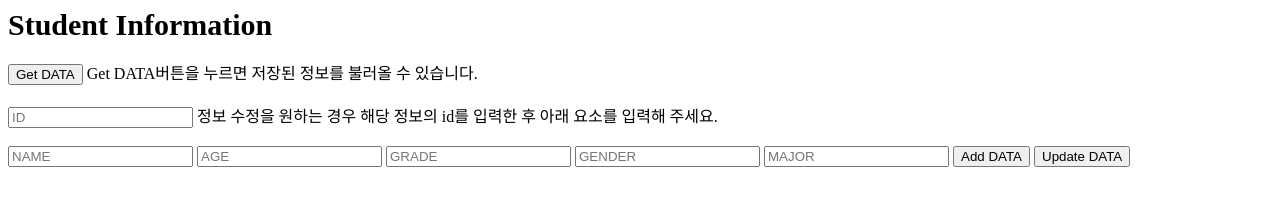
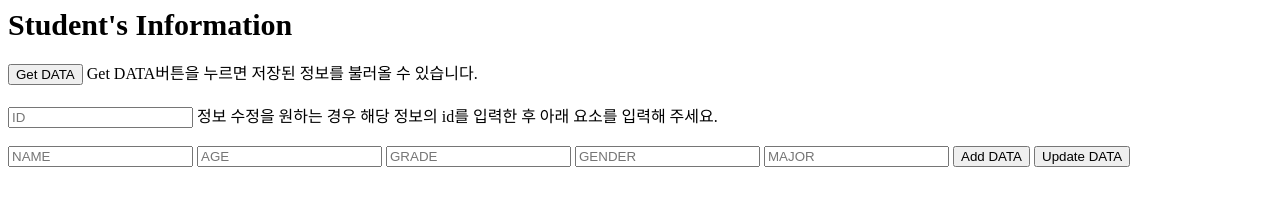
Before and after one commit to Hayoung04/oss_hw2, a plain HTML site: page my_ajax.html in a window 1280 px wide. Drawn offline with nearby package versions, Linux system fonts and the light colour scheme.

Commit message:
Assignment #4-1 수정

```diff
--- a/my_ajax.html
+++ b/my_ajax.html
@@ -25,7 +25,7 @@
   </head>
 
   <body>
-    <div style="font-weight: bold; font-size: 30px">Student Information</div>
+    <div style="font-weight: bold; font-size: 30px">Student's Information</div>
     <br />
     <button onclick="getDataFromJSONFile()">Get DATA</button>
     <span> Get DATA버튼을 누르면 저장된 정보를 불러올 수 있습니다.</span>
```
